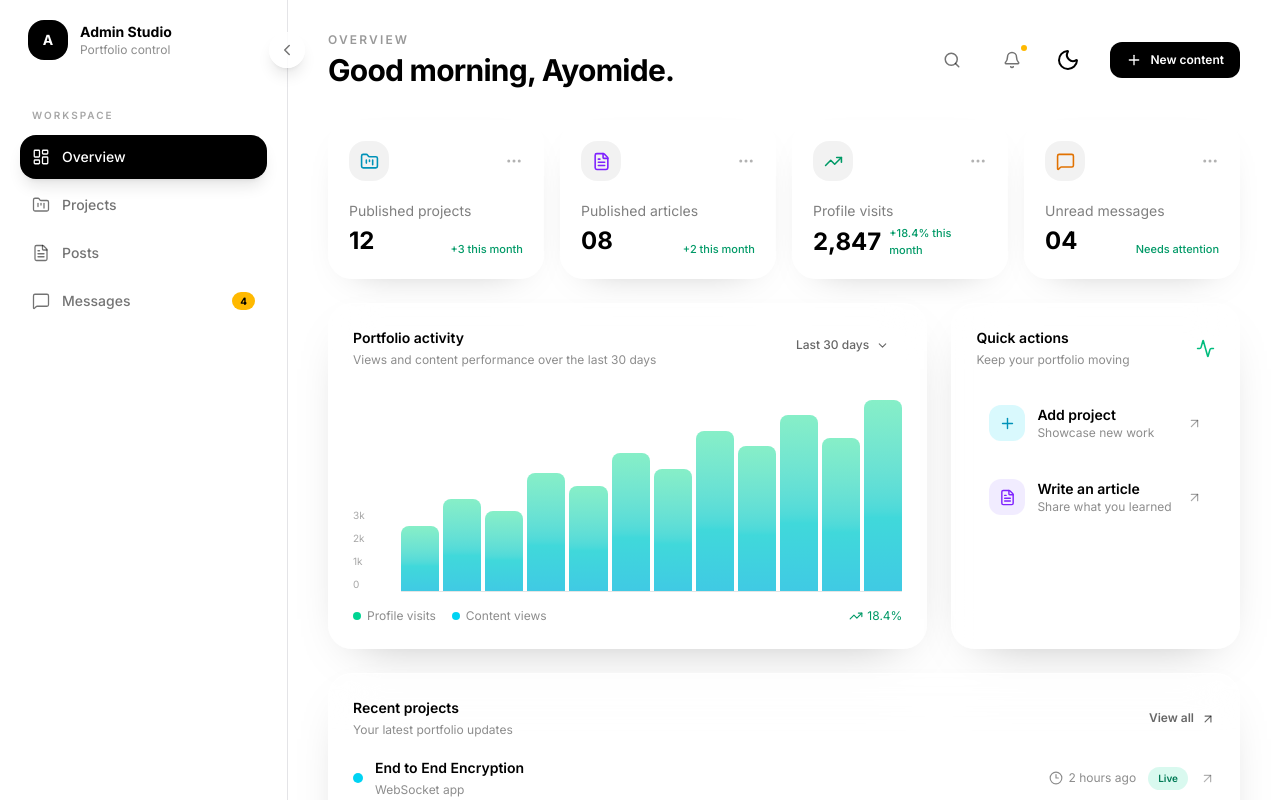
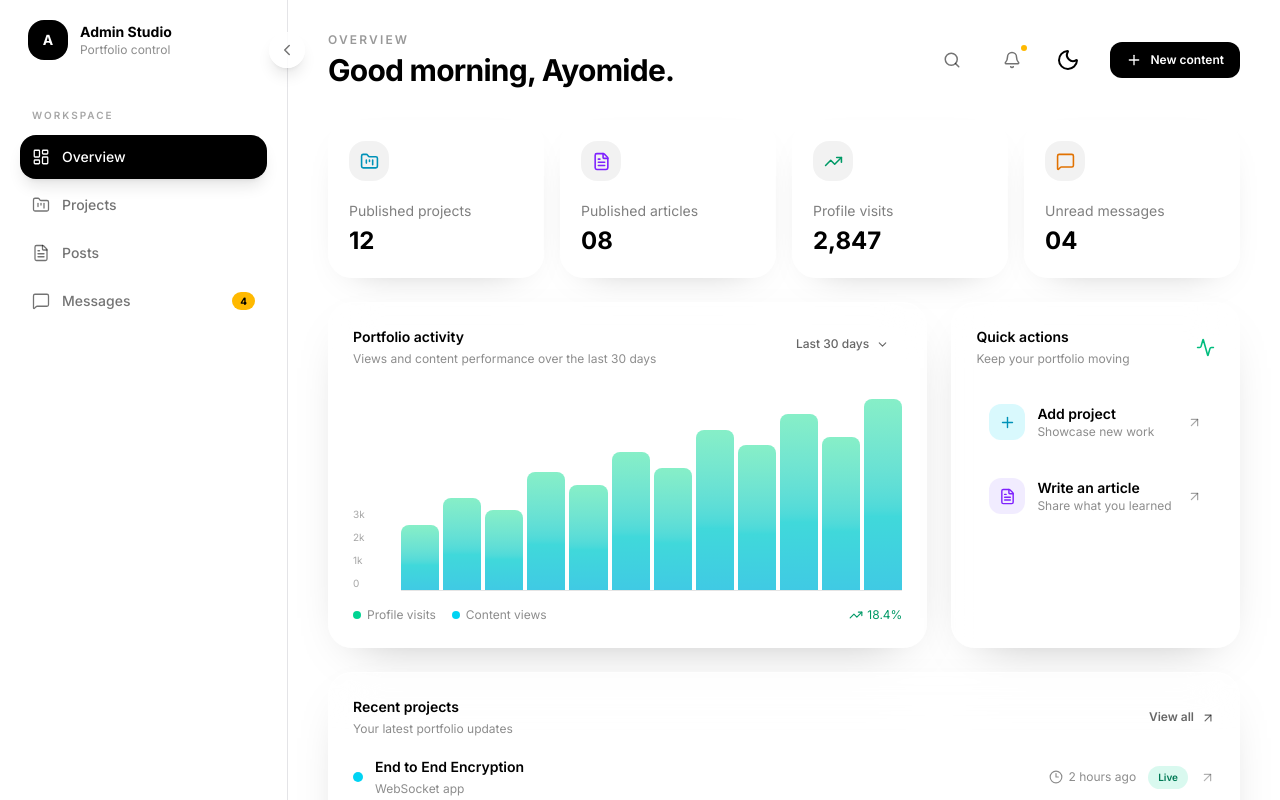
Before and after one commit to Ayomide-Philip/portfolio-ts, a Next.js app: page /admin/dashboard in a window 1280 px wide. Shown: the top 800 px of the page. Built offline with nearby package versions, Linux system fonts and the light colour scheme.

Commit message:
feat: remove unused icon and metric change display from admin dashboard

```diff
--- a/app/admin/dashboard/page.tsx
+++ b/app/admin/dashboard/page.tsx
@@ -8,7 +8,6 @@ import {
   FileText,
   FolderKanban,
   MessageSquare,
-  MoreHorizontal,
   Plus,
   TrendingUp,
 } from "lucide-react";
@@ -85,19 +84,12 @@ export default function AdminDashboardPage() {
                 >
                   <MetricIcon size={19} />
                 </span>
-                <MoreHorizontal
-                  size={18}
-                  className="text-black/30 dark:text-white/30"
-                />
               </div>
               <p className="mt-5 text-sm text-black/50 dark:text-white/50">
                 {metric.label}
               </p>
               <div className="mt-1 flex items-end justify-between gap-2">
                 <p className="text-2xl font-bold">{metric.value}</p>
-                <p className="text-[11px] font-medium text-emerald-600 dark:text-emerald-300">
-                  {metric.change}
-                </p>
               </div>
             </div>
           );
```
